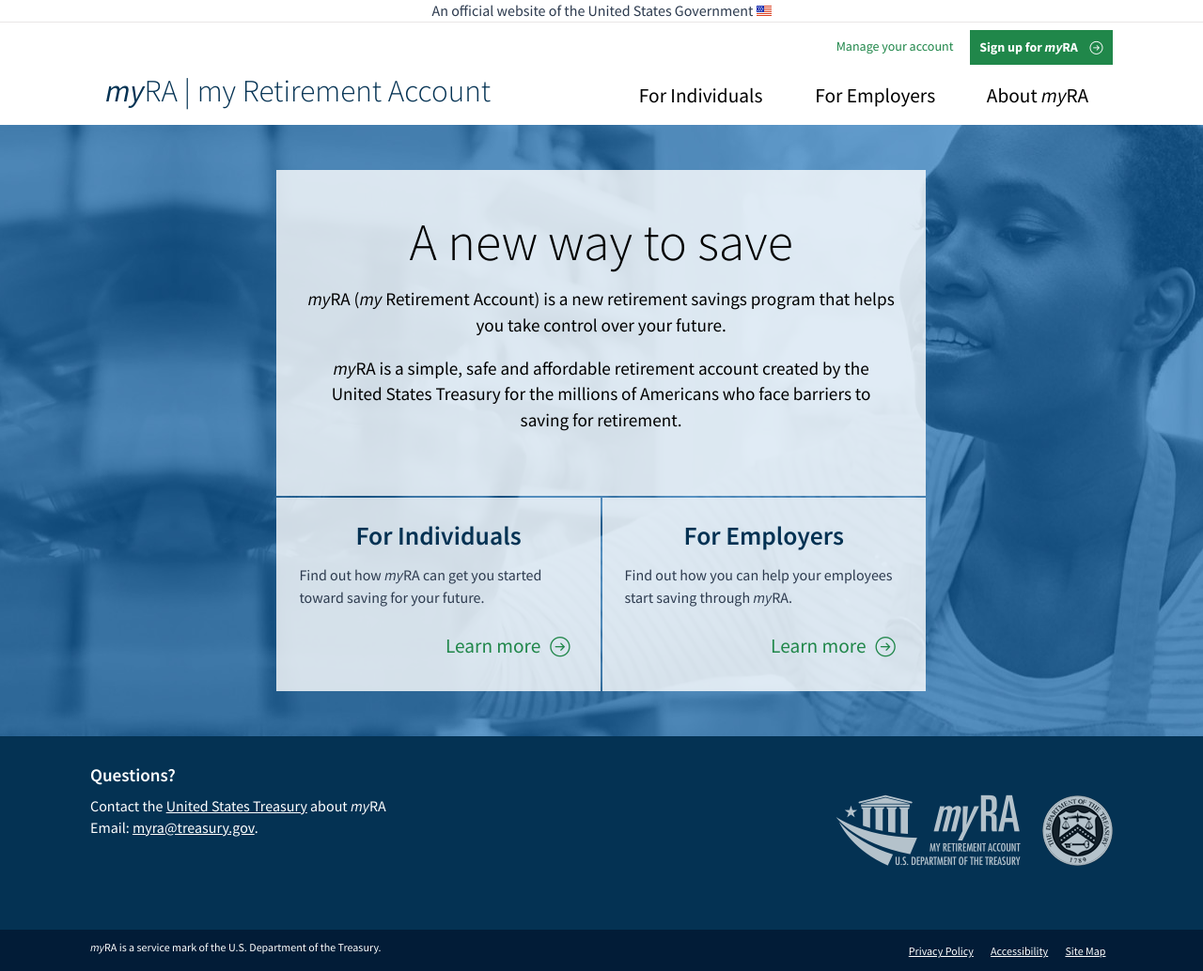
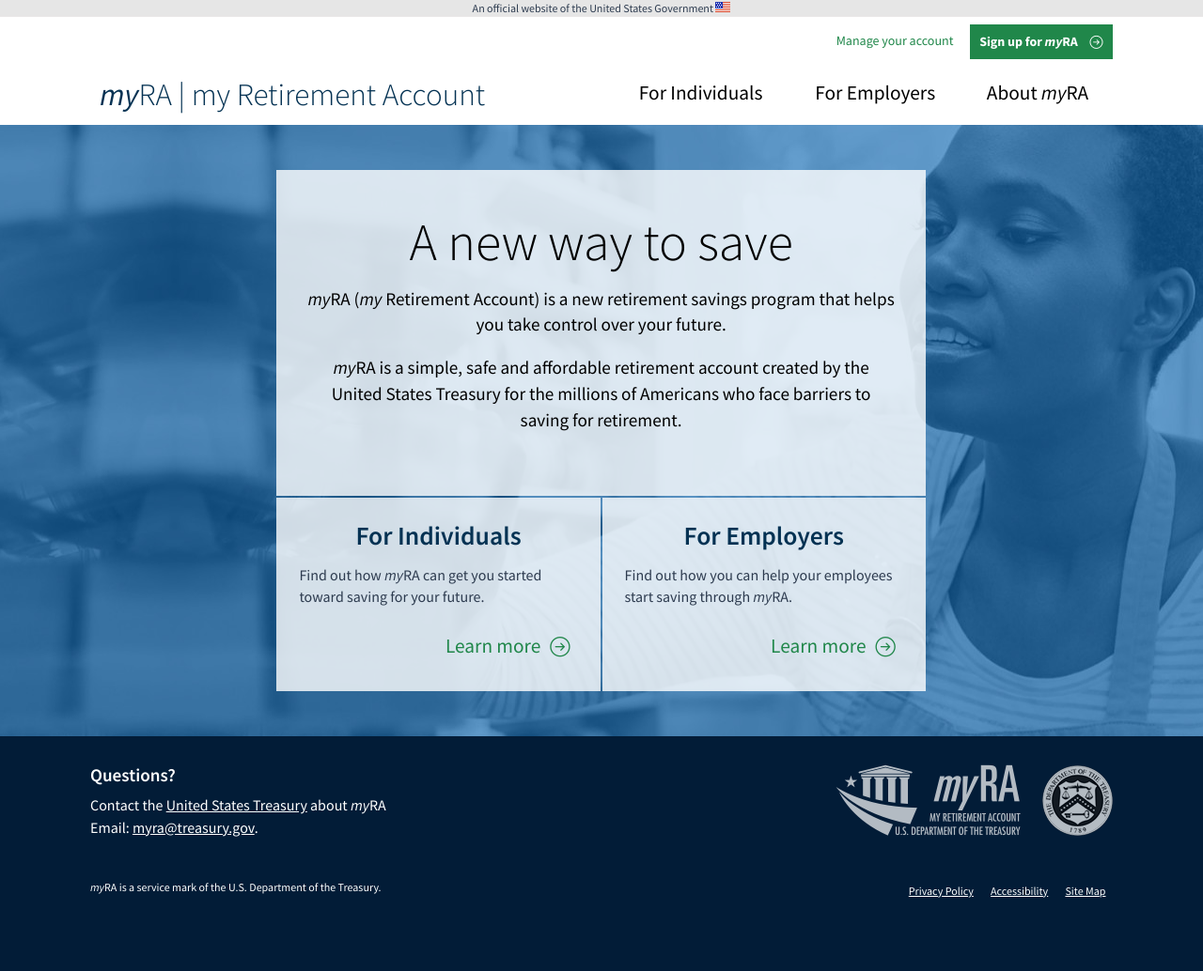
Before and after one commit to 18F/myra, a Jekyll site: the page built from index.html, in a window 1280 px wide. Shown: the whole page at 94% size. Built offline with Jekyll 4.4.1, drawn with Linux system fonts in a browser that asks for light colours; after the commit the page ends 969 px from its top, so only the background shows below that.

Commit message:
Various style tweaks

```diff
--- a/static/_sass/_custom.scss
+++ b/static/_sass/_custom.scss
@@ -27,8 +27,10 @@
 }
 
 .usa {
+  font-size: 14px; font-size: .75rem;
   width: 100%;
   border-bottom: 1px solid $light-gray;
+  background-color: #e6e6e6;
 
   p {
     color: $dark-gray;
@@ -36,7 +38,7 @@
 }
 
 .top-bar {
-  display: block;
+  display: none;
   background: #fff;
   padding: .5em 0;
   color: #333;
@@ -47,27 +49,9 @@
     padding: 0;
     margin-left: 1em;
   }
-}
-
-.beta {
-  @include media($small-up) {
-    text-align: right;
-  }
-}
-.coming-soon {
-  @include media($small-up) {
-    float: left;
-  }
-}
-
-#beta-message {
-  text-align: center;
-  padding: .5em 0;
-  margin-top: .5em;
-  border-top: 1px solid $base-border-color;
-
-  .toggle {
-    margin: 0 auto;
+
+  @include media($medium-up) {
+    display: block;
   }
 }
 
@@ -87,9 +71,10 @@
 
 .site-brand {
   margin: 0 auto;
-  padding: 0 1em 1em 1em;
-  @include media($medium-up) {
+  padding: em(10);
+  @include media($large-up) {
     @include span-columns(6);
+    padding: 0 0 .5them 0;
   }
 
   .logo {
@@ -157,27 +142,14 @@
     }
   }
 
-
-  @include media($medium-up) {
-    @include span-columns(9);
+  @include media($large-up) {
+    @include span-columns(6);
     border-top: none;
     border-bottom: none;
 
     li {
-      @include span-columns(3 of 9, block-collapse);
-    }
-
-    a {
-      padding: .5em em(10) .5em;
+      @include span-columns(2 of 6, block-collapse);
       font-size: $base-font-size * 1.333;
-    }
-  }
-
-  @include media($large-up) {
-    @include span-columns(6);
-
-    li {
-      @include span-columns(2 of 6, block-collapse);
     }
   }
 
@@ -189,6 +161,7 @@
 
 footer {
   @extend %inverse;
+  background: $myra-darkblue;
 
   p {
     font-size: $base-font-size;
@@ -211,7 +184,7 @@
 
 .footer-logos {
   @include span-columns(6 of 6);
-  padding: 2em 0;
+  // padding: 2em 0;
 }
 
 .contact-info {
@@ -228,7 +201,6 @@
 }
 
 .sub-footer {
-  background: $myra-darkblue;
   color: #fff;
   padding: em(10);
 
@@ -1884,5 +1856,11 @@
   color: #686868;
 }
 .featherlight-content {
-  max-width: 50%;
-}
+  @include media($small-up) {
+    max-width: 80%;
+  }
+
+  @include media($large-up) {
+    max-width: 50%;
+  }
+}
```
